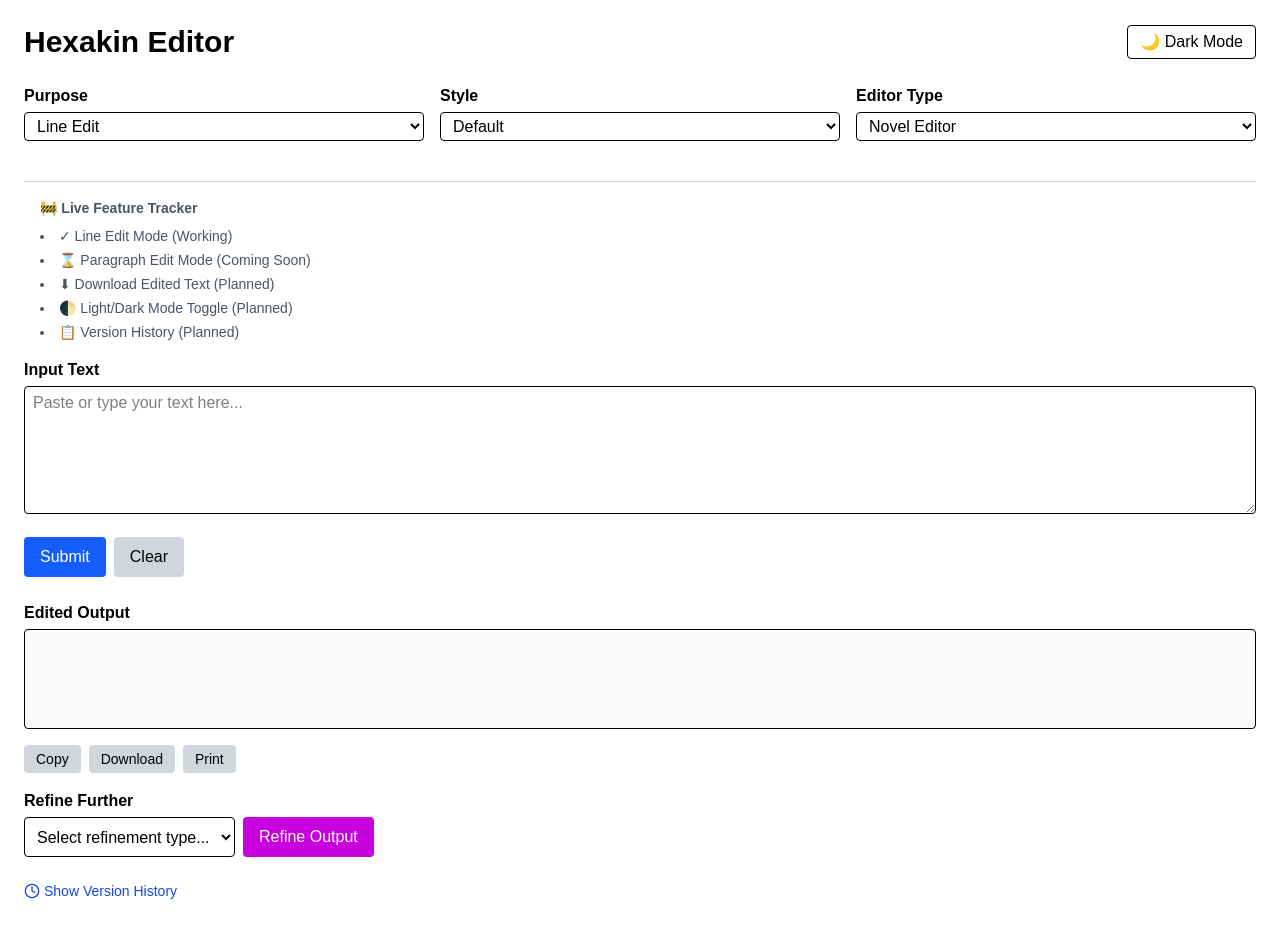
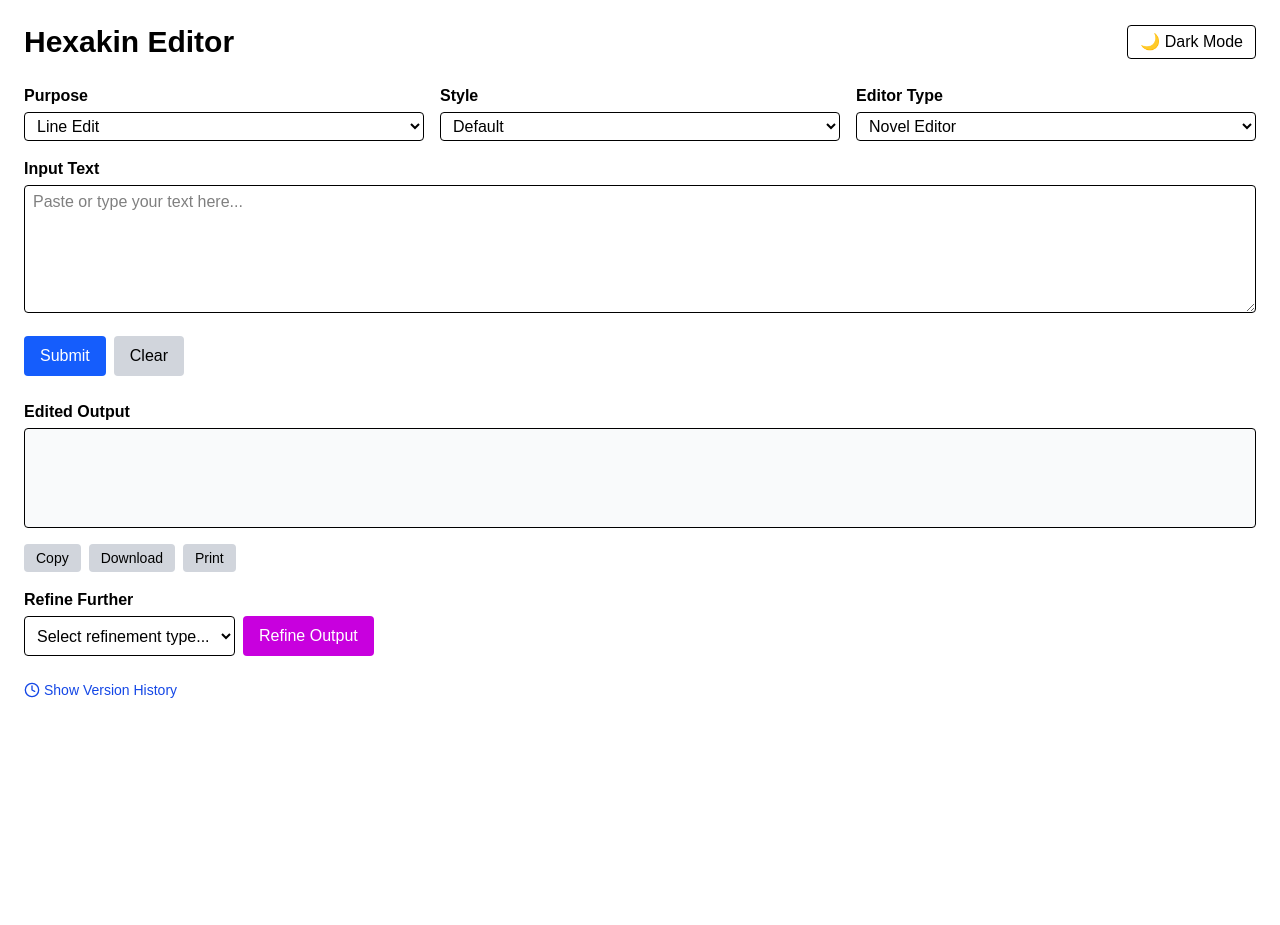
Before and after one commit to Hexakin/hexakin-editor, a Next.js app: page / in a window 1280 px wide. After the commit the page ends 800 px from the top, so only its background shows below. Built offline with nearby package versions, Linux system fonts and the light colour scheme.

Commit message:
Update index.tsx

```diff
--- a/pages/index.tsx
+++ b/pages/index.tsx
@@ -1,5 +1,4 @@
 import { useState, useRef, useEffect } from "react";
-import FeatureTracker from "../components/FeatureTracker";
 import VersionHistory from "../components/VersionHistory";
 import ExportButtons from "../components/ExportButtons";
 import { Clock } from "lucide-react";
@@ -195,8 +194,6 @@ export default function Home() {
         </div>
       </div>
 
-      <FeatureTracker />
-
       <div className="mb-4">
         <label className="block font-semibold mb-1">Input Text</label>
         <textarea
```
